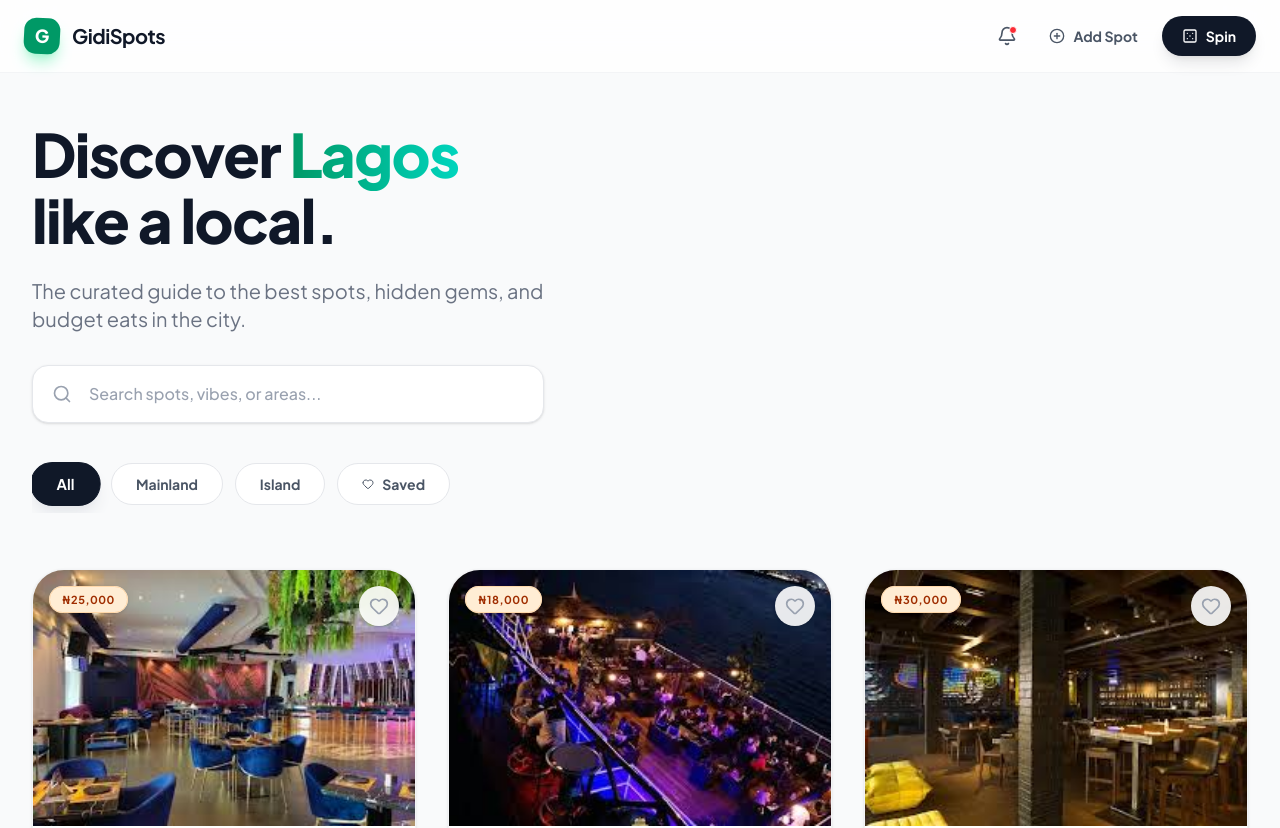
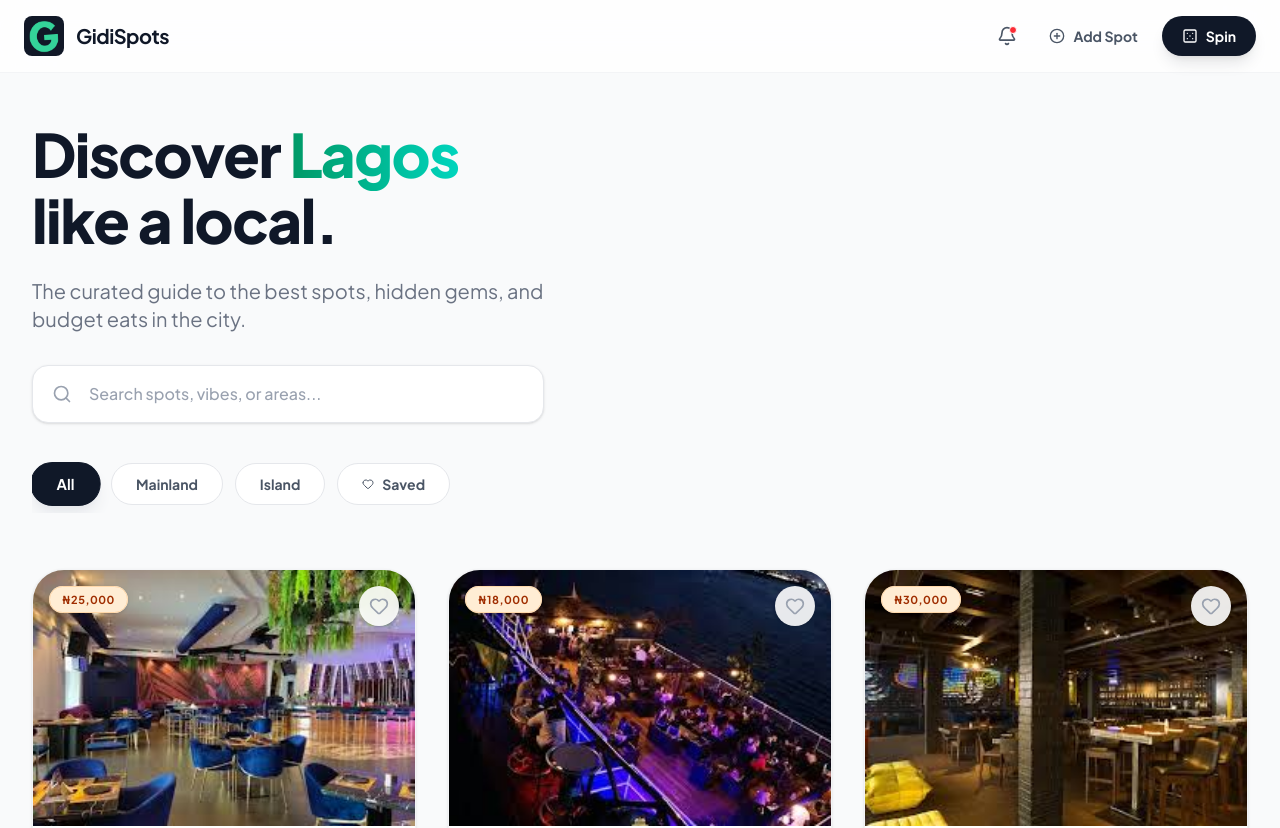
Before and after one commit to Phantom007-bit/lagos-budget, a Next.js app: page / in a window 1280 px wide. Shown: the top 828 px of the page. Built offline with nearby package versions, Linux system fonts and the light colour scheme.

Commit message:
Replace logo placeholder with actual logo image in navbar, update manifest to use new logo, and refine description for clarity.

```diff
--- a/app/page.tsx
+++ b/app/page.tsx
@@ -178,9 +178,12 @@ export default function Home() {
       {/* --- 1. PREMIUM GLASS NAVBAR --- */}
       <nav className="sticky top-0 z-40 w-full bg-white/80 backdrop-blur-xl border-b border-gray-100 px-6 py-4 flex justify-between items-center transition-all">
         <div className="flex items-center gap-3">
-           <div className="h-9 w-9 bg-emerald-600 rounded-xl flex items-center justify-center text-white font-black text-lg shadow-emerald-200 shadow-lg transform rotate-3">
-             G
-           </div>
+
+<img
+  src="/logo.png"
+  alt="GidiSpots Logo"
+  className="h-10 w-10 object-contain rounded-lg"
+/>
            <span className="font-bold text-xl tracking-tight text-gray-900">GidiSpots</span>
         </div>
 
@@ -323,14 +326,14 @@ export default function Home() {
                 />
                 <div className="absolute inset-0 bg-gradient-to-t from-black/60 via-transparent to-transparent opacity-0 group-hover:opacity-100 transition-opacity duration-500"></div>
 
-                {/* 🚦 Price Badge */}
+                {/* Price Badge */}
                 <div className="absolute top-4 left-4 z-10">
                   <span className={`backdrop-blur-md px-3 py-1.5 rounded-full text-[11px] font-bold uppercase tracking-wider shadow-sm border ${getPriceColor(loc.price)}`}>
                     {loc.price || "N/A"}
                   </span>
                 </div>
 
-                {/* ❤️ SAVE BUTTON */}
+                {/* SAVE BUTTON */}
                 <button
                     onClick={(e) => toggleSave(e, loc.id)}
                     className="absolute top-4 right-4 z-20 p-2.5 bg-white/90 backdrop-blur-sm rounded-full shadow-sm hover:scale-110 active:scale-90 transition-all group/heart"
```
Also changed, not shown: public/logo.png, public/manifest.json.
